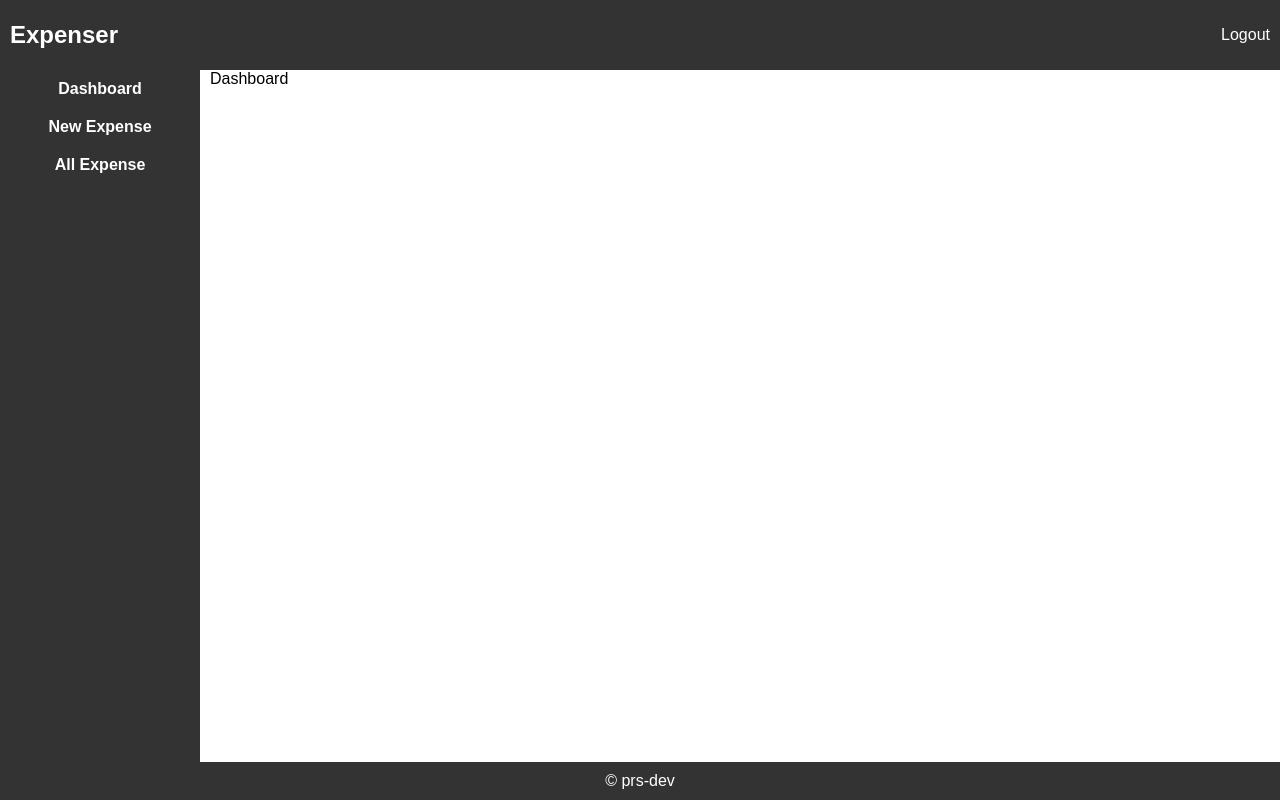
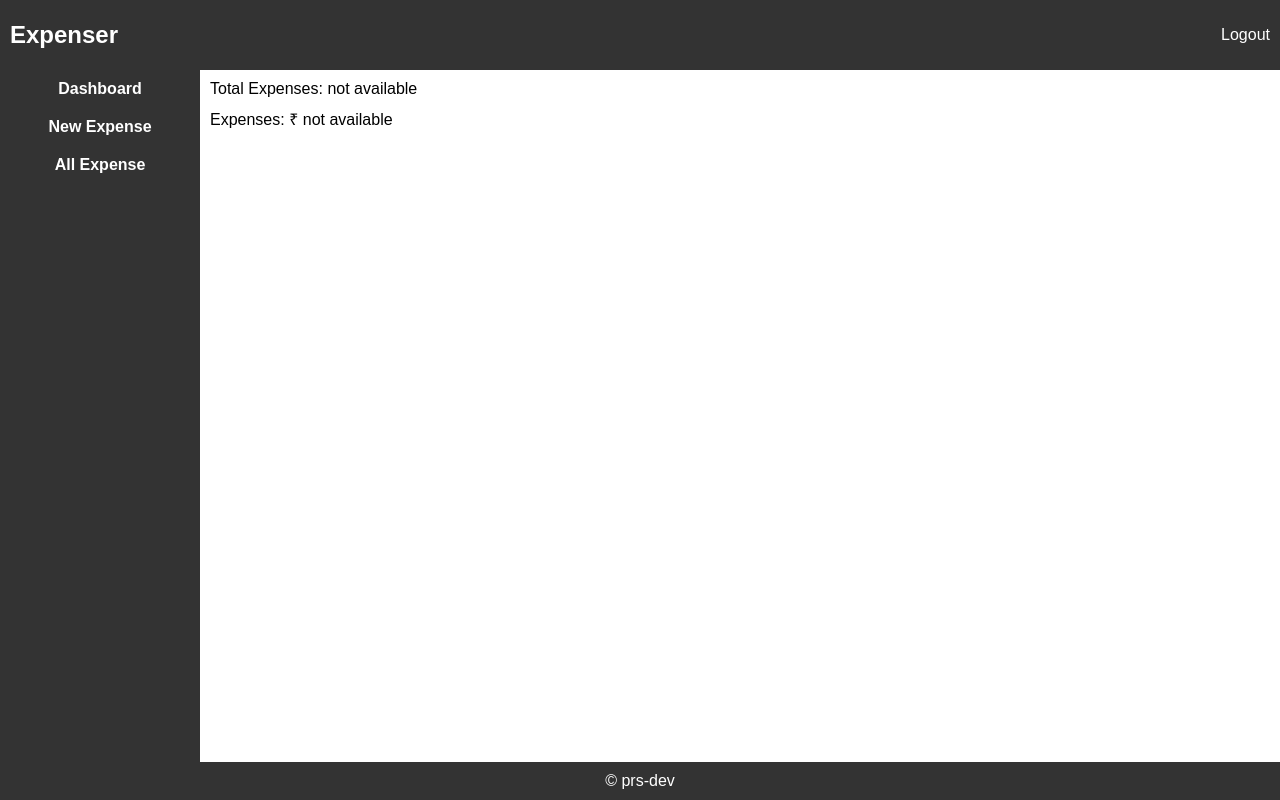
Before and after one commit to prs-dev/expenser, a React (Vite) app in the folder client/: page / in a window 1280 px wide. Built offline with nearby package versions, Linux system fonts and the light colour scheme; no server answers; sample sign-in values are in the browser's storage.

Commit message:
changed UI format of dashboard, new Exepnse and all expense --missed in prev commit

```diff
--- a/client/src/components/ExpenseForm.jsx
+++ b/client/src/components/ExpenseForm.jsx
@@ -23,8 +23,12 @@ const ExpenseForm = ({setFormData, handleSubmitForm}) => {
             display: "flex",
             padding: "20px 0px",
             flexDirection: "column",
+            alignItems: "center",
+            justifyContent: "center",
             gap: "10px",
-            maxWidth: '400px'
+            // maxWidth: '400px'
+            width: "100%",
+            height: "100%"
         }}>
             <div style={{...inputWrapperStyles}}>
                 <label>Amount</label>
--- a/client/src/components/ExpensesTable.jsx
+++ b/client/src/components/ExpensesTable.jsx
@@ -26,7 +26,9 @@ const ExpensesTable = () => {
               <td>&#8377; {expense.amt}</td>
               <td>{expense.category}</td>
               <td>{expense.date}</td>
-              <td>{expense.note}</td>
+              <td style={{
+                maxWidth: "200px",
+              }}>{expense.note}</td>
             </tr>
           </>)
         }
--- a/client/src/pages/Dashboard.jsx
+++ b/client/src/pages/Dashboard.jsx
@@ -1,8 +1,27 @@
-import React from 'react'
+import {useEffect} from 'react'
+import Charts from '../components/Charts'
+import useApi from '../hooks/useApi'
 
 const Dashboard = () => {
+  const {expenses, summary, allExpense, fetchSummary} = useApi()
+  useEffect(() => {
+      allExpense()
+      fetchSummary()
+    }, [])
   return (
-    <div>Dashboard</div>
+    <div>
+      <div style={{
+        padding: "10px 0"
+      }}>
+        <p style={{
+          marginBottom: "10px"
+        }}>Total Expenses: {summary?.summary?.count || "not available"}</p>
+        <p>Expenses: &#x20b9; {summary?.summary?.total || "not available"}</p>
+      </div>
+      <div>
+        <Charts expenses={expenses.expenses} />
+      </div>
+    </div>
   )
 }
 
```
